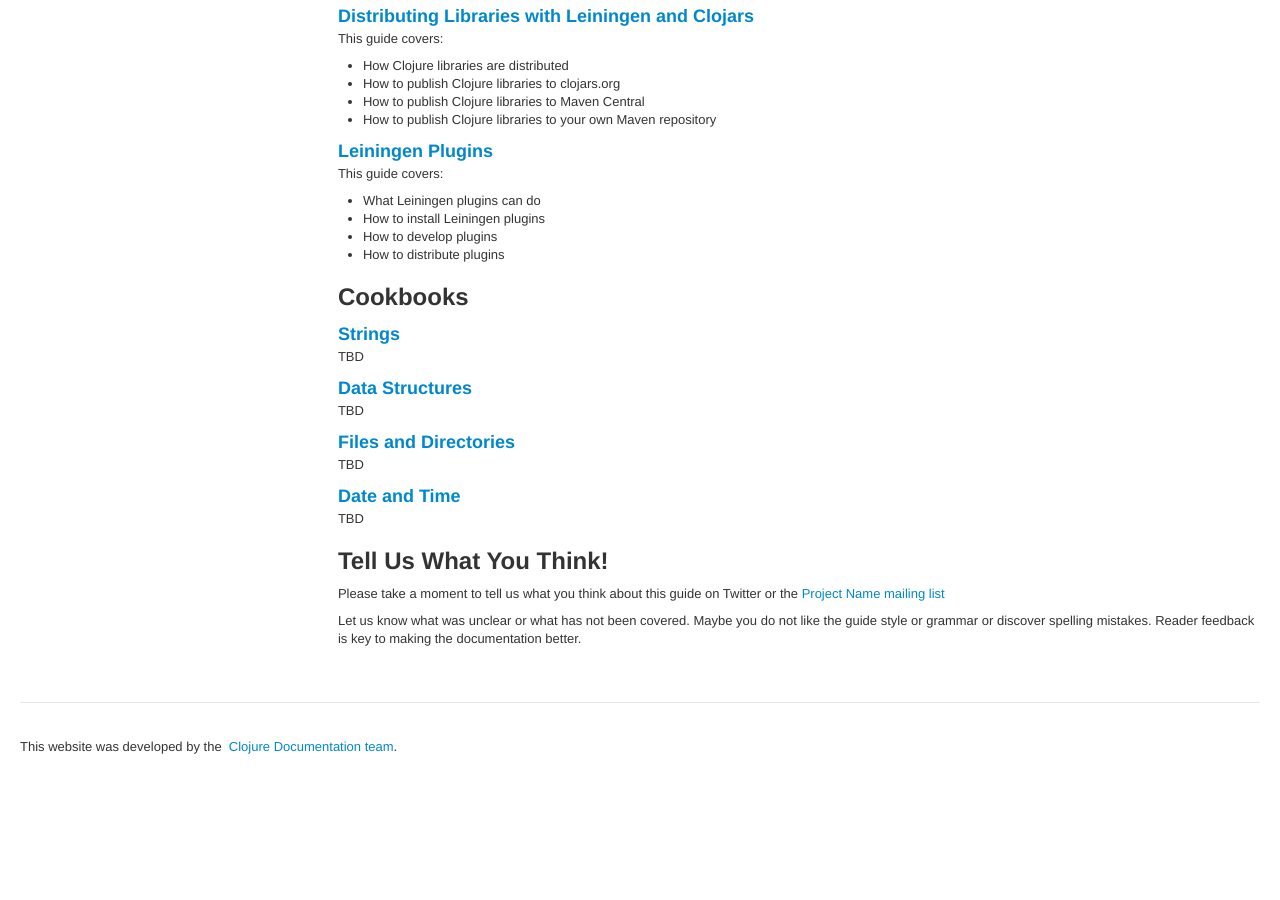
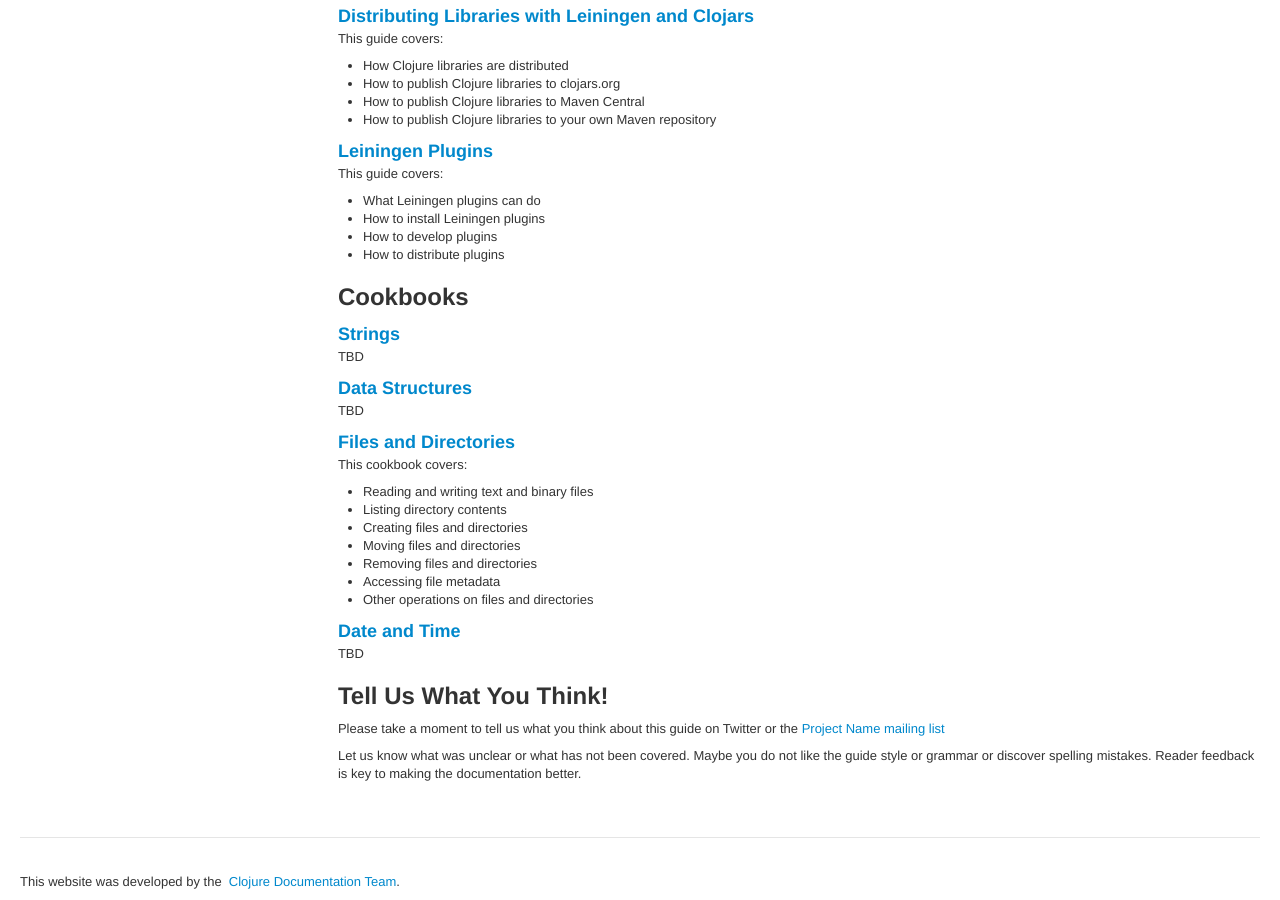
Before and after one commit to clojuredocs/guides, a Jekyll site: the page built from articles/content.md, in a window 1280 px wide and 900 px high, scrolled down 1642 px. Built offline with Jekyll 4.4.1, drawn with Linux system fonts in a browser that asks for light colours; some web fonts are replaced; Markdown is read by kramdown in place of the engine named in the settings; before the commit the page ends 2407 px from its top, so only the background shows below that.

Commit message:
Initial port of the Files and Directories cookbook

```diff
--- a/_layouts/article.html
+++ b/_layouts/article.html
@@ -67,7 +67,7 @@
       </div>
       <footer class='footer article'>
         <p>This website was developed by the
-          &nbsp;<a href='http://github.com/clojuredoc'>Clojure Documentation team</a>.</p>
+          &nbsp;<a href='http://github.com/clojuredoc'>Clojure Documentation Team</a>.</p>
       </footer>
     </div>
   </body>
--- a/articles/content.md
+++ b/articles/content.md
@@ -163,15 +163,24 @@
 
 TBD
 
-### [Data Structures](/articles/cookbooks/data-structures.html)
+### [Data Structures](/articles/cookbooks/data_structures.html)
 
 TBD
 
-### [Files and Directories](/articles/cookbooks/files-and-directories.html)
+### [Files and Directories](/articles/cookbooks/files_and_directories.html)
 
-TBD
+This cookbook covers:
 
-### [Date and Time](/articles/cookbooks/date-and-time.html)
+ * Reading and writing text and binary files
+ * Listing directory contents
+ * Creating files and directories
+ * Moving files and directories
+ * Removing files and directories
+ * Accessing file metadata
+ * Other operations on files and directories
+
+
+### [Date and Time](/articles/cookbooks/date_and_time.html)
 
 TBD
 
```
Also changed, not shown: other parts of _layouts/article.html (+1 -1 lines), articles/cookbooks/files_and_directories.md (added, +118 -0 lines).
